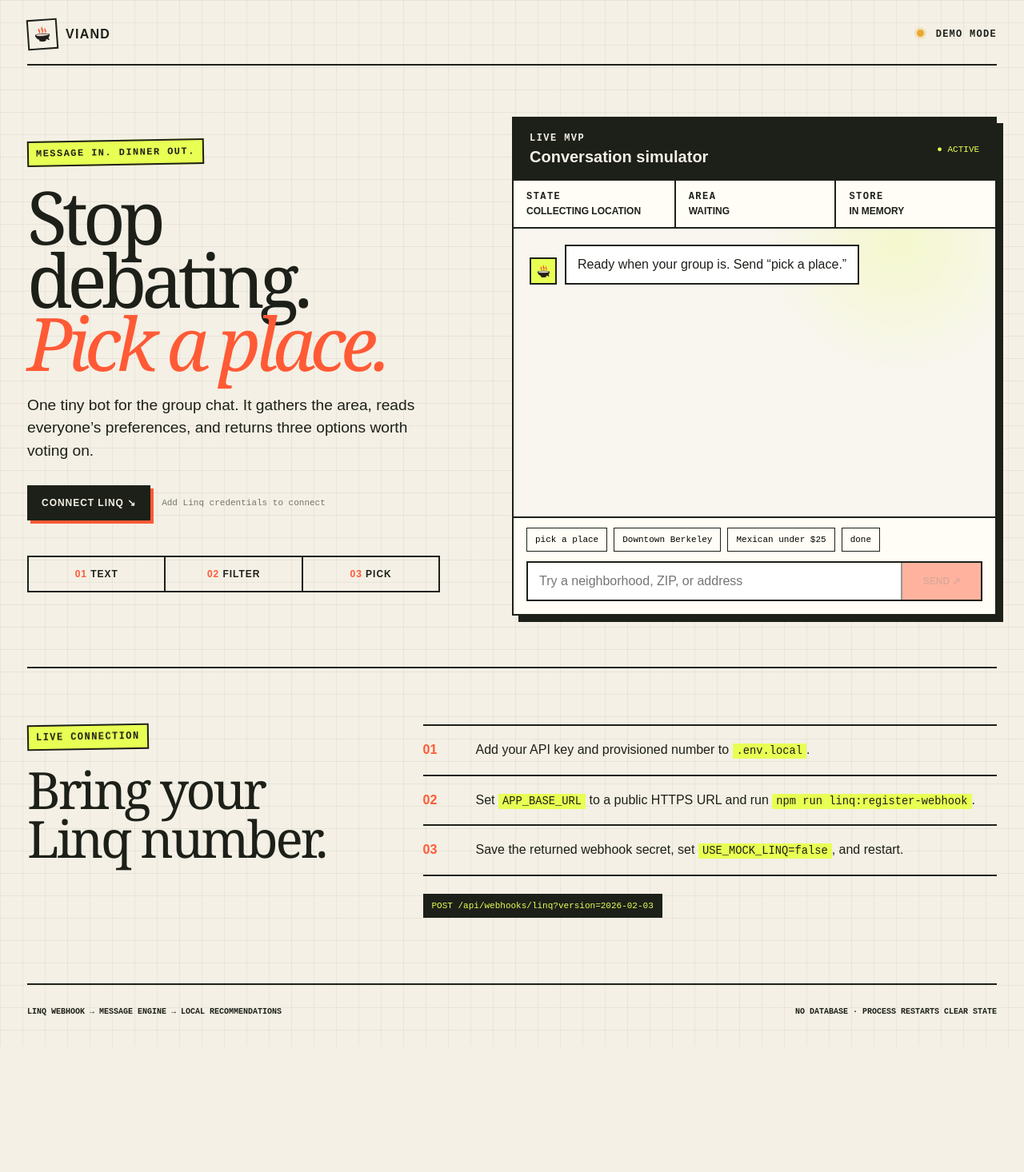
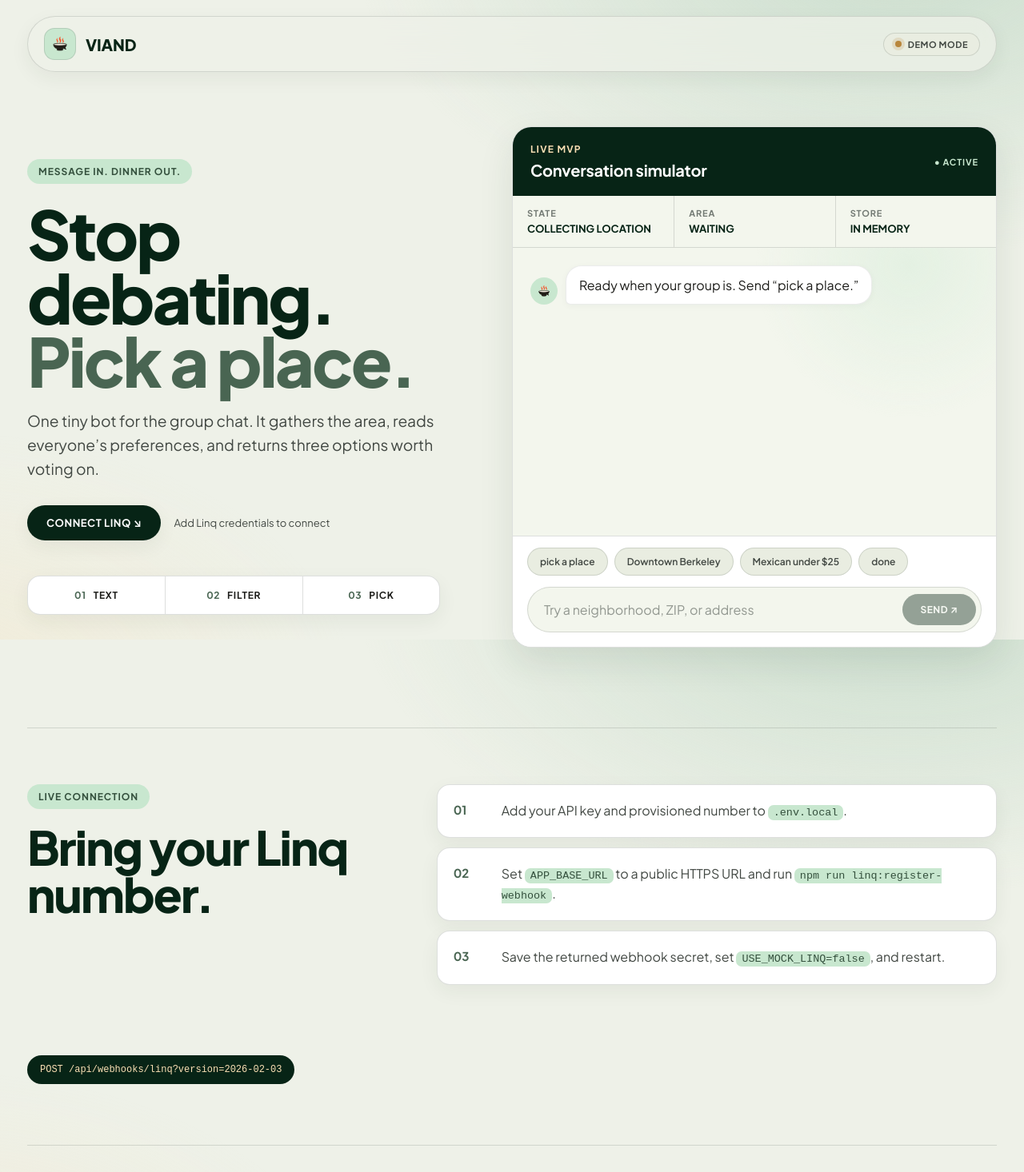
Before and after one commit to wymwill/Viand, a Next.js app: page / in a window 1280 px wide. Shown: the top 1466 px of the page at 80% size. Before the commit the page ends 1309 px from the top, so only its background shows below. Built offline with nearby package versions, Linux system fonts and the light colour scheme; no server answers.

Commit message:
Edited frontend

```diff
--- a/src/app/globals.css
+++ b/src/app/globals.css
@@ -1,12 +1,38 @@
 :root {
-  --ink: #1d2019;
-  --paper: #f4f0e5;
-  --tomato: #ff5a36;
-  --acid: #e8ff54;
-  --line: #1d2019;
-  --muted: #767568;
-  --panel: #fffdf5;
-  --shadow: 8px 8px 0 var(--ink);
+  --sans: var(--font-sans), "Plus Jakarta Sans", system-ui, -apple-system, sans-serif;
+
+  /* Organic Modernist surfaces (green-tinted cream, no pure white bg) */
+  --surface: #eef1e8;
+  --surface-low: #f3f6ed;
+  --surface-container: #e9ede1;
+  --surface-high: #e2e7d9;
+  --card: #ffffff;
+
+  /* Ink & structure */
+  --ink: #1c1c19;
+  --muted: #424843;
+  --outline: #727973;
+  --hairline: rgba(114, 121, 115, 0.24);
+  --hairline-soft: rgba(114, 121, 115, 0.14);
+
+  /* Botanical palette */
+  --primary: #072416;          /* deep forest green */
+  --primary-container: #1e3a2a;
+  --on-primary: #ffffff;
+  --secondary: #496552;        /* highland sage */
+  --secondary-container: #c8e7cf;
+  --on-secondary-container: #34503d;
+  --tertiary: #f9dfb4;         /* warm honey ochre */
+  --on-tertiary: #554424;
+  --error: #ba1a1a;
+
+  /* Shape & depth */
+  --radius-sm: 12px;
+  --radius: 16px;
+  --radius-lg: 24px;
+  --radius-pill: 9999px;
+  --shadow: 0 8px 24px rgba(30, 58, 42, 0.06);
+  --shadow-lg: 0 18px 44px rgba(30, 58, 42, 0.10);
 }
 
 * { box-sizing: border-box; }
@@ -17,11 +43,13 @@ body {
   margin: 0;
   color: var(--ink);
   background:
-    linear-gradient(rgba(29, 32, 25, .055) 1px, transparent 1px),
-    linear-gradient(90deg, rgba(29, 32, 25, .055) 1px, transparent 1px),
-    var(--paper);
-  background-size: 28px 28px;
-  font-family: Arial, Helvetica, sans-serif;
+    radial-gradient(1100px 620px at 88% -8%, rgba(174, 206, 184, 0.55), transparent 62%),
+    radial-gradient(900px 560px at -6% 108%, rgba(249, 223, 180, 0.30), transparent 58%),
+    var(--surface);
+  background-attachment: fixed;
+  font-family: var(--sans);
+  -webkit-font-smoothing: antialiased;
+  text-rendering: optimizeLegibility;
 }
 
 button, input { font: inherit; }
@@ -31,10 +59,11 @@ button { cursor: pointer; }
   position: fixed;
   top: -60px;
   left: 16px;
-  z-index: 10;
-  padding: 12px 16px;
-  color: var(--paper);
-  background: var(--ink);
+  z-index: 60;
+  padding: 12px 18px;
+  color: var(--on-primary);
+  background: var(--primary);
+  border-radius: var(--radius-pill);
 }
 .skip-link:focus { top: 12px; }
 
@@ -42,200 +71,257 @@ main {
   min-height: 100vh;
   max-width: 1440px;
   margin: 0 auto;
-  padding: 24px 34px;
+  padding: 20px 34px 34px;
 }
 
+/* ---------- Top bar (frosted, sticky) ---------- */
 .topbar {
+  position: sticky;
+  top: 12px;
+  z-index: 40;
   display: flex;
   align-items: center;
   justify-content: space-between;
-  padding-bottom: 18px;
-  border-bottom: 2px solid var(--line);
-  font-weight: 900;
-  letter-spacing: .08em;
+  margin-bottom: 8px;
+  padding: 14px 20px;
+  background: rgba(238, 241, 232, 0.75);
+  backdrop-filter: blur(14px) saturate(1.2);
+  -webkit-backdrop-filter: blur(14px) saturate(1.2);
+  border: 1px solid var(--hairline);
+  border-radius: var(--radius-pill);
+  box-shadow: var(--shadow);
 }
 
 .brand {
   display: flex;
-  gap: 10px;
+  gap: 12px;
   align-items: center;
-  color: inherit;
+  color: var(--primary);
   text-decoration: none;
+  font-weight: 800;
+  font-size: 20px;
+  letter-spacing: -0.01em;
 }
 
 .brand-mark {
   display: grid;
-  width: 38px;
-  height: 38px;
+  width: 40px;
+  height: 40px;
   place-items: center;
   overflow: hidden;
-  background: var(--paper);
-  border: 2px solid var(--line);
-  padding: 2px;
-  transform: rotate(-4deg);
+  background: var(--secondary-container);
+  border: 1px solid var(--hairline);
+  border-radius: 13px;
+  padding: 5px;
 }
-.brand-mark img {
-  width: 100%;
-  height: 100%;
-  object-fit: contain;
-}
+.brand-mark img { width: 100%; height: 100%; object-fit: contain; }
 
 .connection {
-  font-family: "Courier New", monospace;
-  font-size: 12px;
+  display: inline-flex;
+  align-items: center;
+  padding: 7px 14px;
+  background: var(--surface-container);
+  border: 1px solid var(--hairline);
+  border-radius: var(--radius-pill);
+  font-size: 11px;
+  font-weight: 700;
+  letter-spacing: 0.05em;
+  text-transform: uppercase;
+  color: var(--muted);
 }
 .connection i {
   display: inline-block;
-  width: 9px;
-  height: 9px;
-  margin-right: 6px;
+  width: 8px;
+  height: 8px;
+  margin-right: 8px;
   border-radius: 50%;
-  background: #39b764;
-  box-shadow: 0 0 0 3px rgba(57, 183, 100, .2);
+  background: var(--secondary);
+  box-shadow: 0 0 0 4px rgba(73, 101, 82, 0.16);
 }
-.connection.demo i { background: #e9a92f; box-shadow: 0 0 0 3px rgba(233, 169, 47, .2); }
-.connection.error i { background: var(--tomato); box-shadow: 0 0 0 3px rgba(255, 90, 54, .2); }
+.connection.connected { color: var(--on-secondary-container); background: var(--secondary-container); border-color: transparent; }
+.connection.demo i { background: #b8863b; box-shadow: 0 0 0 4px rgba(184, 134, 59, 0.18); }
+.connection.error { color: #7a1414; }
+.connection.error i { background: var(--error); box-shadow: 0 0 0 4px rgba(186, 26, 26, 0.16); }
 
+/* ---------- Hero ---------- */
 .hero {
   display: grid;
-  grid-template-columns: minmax(0, .92fr) minmax(520px, 1.08fr);
-  gap: clamp(42px, 7vw, 110px);
+  grid-template-columns: minmax(0, 0.92fr) minmax(520px, 1.08fr);
+  gap: clamp(42px, 7vw, 104px);
   align-items: center;
   min-height: calc(100vh - 150px);
-  padding: 64px 0;
-}
-
-.eyebrow, .console-head p, .status-grid span {
-  margin: 0;
-  font-family: "Courier New", monospace;
-  font-size: 12px;
-  font-weight: 800;
-  letter-spacing: .12em;
+  padding: 60px 0;
 }
 
 .eyebrow {
-  display: inline-block;
-  padding: 7px 9px;
-  background: var(--acid);
-  border: 2px solid var(--line);
-  transform: rotate(-1deg);
+  display: inline-flex;
+  align-items: center;
+  margin: 0;
+  padding: 8px 14px;
+  background: var(--secondary-container);
+  color: var(--on-secondary-container);
+  border-radius: var(--radius-pill);
+  font-size: 12px;
+  font-weight: 700;
+  letter-spacing: 0.08em;
+  text-transform: uppercase;
 }
 
 h1 {
-  margin: 24px 0;
-  font-family: Georgia, "Times New Roman", serif;
-  font-size: clamp(58px, 7.2vw, 112px);
-  line-height: .86;
-  letter-spacing: -.07em;
-  font-weight: 500;
+  margin: 22px 0;
+  font-family: var(--sans);
+  font-size: clamp(54px, 6.6vw, 104px);
+  line-height: 0.94;
+  letter-spacing: -0.035em;
+  font-weight: 800;
+  color: var(--primary);
 }
-
 h1 em {
-  color: var(--tomato);
-  font-weight: 500;
+  font-style: normal;
+  color: var(--secondary);
 }
 
 .lede {
-  max-width: 610px;
+  max-width: 600px;
   margin: 0;
-  font-size: clamp(17px, 1.5vw, 22px);
-  line-height: 1.5;
+  font-size: clamp(17px, 1.5vw, 21px);
+  line-height: 1.55;
+  color: var(--muted);
 }
 
 .imessage-action {
   display: flex;
   align-items: center;
-  gap: 14px;
-  margin-top: 28px;
+  gap: 16px;
+  margin-top: 30px;
 }
 .imessage-action a {
-  padding: 13px 16px;
-  color: var(--paper);
-  background: var(--ink);
-  border: 2px solid var(--line);
-  box-shadow: 4px 4px 0 var(--tomato);
-  font-size: 12px;
-  font-weight: 900;
-  letter-spacing: .08em;
+  padding: 14px 24px;
+  color: var(--on-primary);
+  background: var(--primary);
+  border-radius: var(--radius-pill);
+  box-shadow: var(--shadow);
+  font-size: 13px;
+  font-weight: 700;
+  letter-spacing: 0.04em;
   text-decoration: none;
-  transition: transform 160ms ease, box-shadow 160ms ease;
+  transition: transform 180ms ease, box-shadow 180ms ease, background 180ms ease;
 }
 .imessage-action a:hover,
 .imessage-action a:focus-visible {
-  transform: translate(2px, 2px);
-  box-shadow: 2px 2px 0 var(--tomato);
+  transform: translateY(-2px);
+  box-shadow: var(--shadow-lg);
 }
+.imessage-action a:active { transform: scale(0.97); }
 .imessage-action span {
   color: var(--muted);
-  font-family: "Courier New", monospace;
-  font-size: 11px;
+  font-size: 13px;
 }
 
 .flow {
   display: flex;
   max-width: 560px;
   margin-top: 44px;
-  border: 2px solid var(--line);
+  background: var(--card);
+  border: 1px solid var(--hairline);
+  border-radius: var(--radius);
+  box-shadow: var(--shadow);
+  overflow: hidden;
 }
 .flow span {
   flex: 1;
-  padding: 14px 10px;
+  padding: 16px 12px;
   text-align: center;
   font-size: 12px;
-  font-weight: 900;
-  letter-spacing: .08em;
+  font-weight: 700;
+  letter-spacing: 0.06em;
+  text-transform: uppercase;
+  color: var(--ink);
 }
-.flow span + span { border-left: 2px solid var(--line); }
-.flow b { color: var(--tomato); }
+.flow span + span { border-left: 1px solid var(--hairline); }
+.flow b { color: var(--secondary); margin-right: 6px; }
 
+/* ---------- Console (chat simulator card) ---------- */
 .console {
-  background: var(--panel);
-  border: 2px solid var(--line);
-  box-shadow: var(--shadow);
-  animation: rise .45s ease-out both;
+  background: var(--card);
+  border: 1px solid var(--hairline);
+  border-radius: var(--radius-lg);
+  box-shadow: var(--shadow-lg);
+  overflow: hidden;
+  animation: rise 0.5s ease-out both;
 }
 
 .console-head {
   display: flex;
   align-items: center;
   justify-content: space-between;
-  padding: 18px 20px;
-  background: var(--ink);
-  color: var(--paper);
+  padding: 20px 22px;
+  background: var(--primary);
+  color: var(--on-primary);
+}
+.console-head p {
+  margin: 0;
+  font-size: 12px;
+  font-weight: 700;
+  letter-spacing: 0.1em;
+  text-transform: uppercase;
+  color: var(--tertiary);
 }
 .console-head h2 {
-  margin: 5px 0 0;
+  margin: 6px 0 0;
   font-size: 20px;
+  font-weight: 700;
+  letter-spacing: -0.01em;
 }
 .pulse {
-  color: var(--acid);
-  font-family: "Courier New", monospace;
+  color: var(--secondary-container);
   font-size: 11px;
+  font-weight: 700;
+  letter-spacing: 0.08em;
+  text-transform: uppercase;
 }
 
 .status-grid {
   display: grid;
   grid-template-columns: repeat(3, 1fr);
-  border-bottom: 2px solid var(--line);
+  background: var(--surface-low);
+  border-bottom: 1px solid var(--hairline);
 }
-.status-grid div { padding: 13px 16px; min-width: 0; }
-.status-grid div + div { border-left: 2px solid var(--line); }
-.status-grid span, .status-grid strong {
+.status-grid div { padding: 15px 18px; min-width: 0; }
+.status-grid div + div { border-left: 1px solid var(--hairline); }
+.status-grid span {
   display: block;
+  font-size: 11px;
+  font-weight: 700;
+  letter-spacing: 0.08em;
+  text-transform: uppercase;
+  color: var(--outline);
   overflow: hidden;
   text-overflow: ellipsis;
   white-space: nowrap;
 }
-.status-grid strong { margin-top: 4px; font-size: 12px; }
+.status-grid strong {
+  display: block;
+  margin-top: 5px;
+  font-size: 13px;
+  font-weight: 700;
+  color: var(--primary);
+  overflow: hidden;
+  text-overflow: ellipsis;
+  white-space: nowrap;
+}
 
 .thread {
   height: 360px;
   overflow-y: auto;
-  padding: 20px;
+  padding: 22px;
   background:
-    radial-gradient(circle at 80% 5%, rgba(232, 255, 84, .22), transparent 28%),
-    #f8f6ef;
+    radial-gradient(circle at 82% 6%, rgba(200, 231, 207, 0.35), transparent 32%),
+    var(--surface-low);
 }
+.thread::-webkit-scrollbar { width: 5px; }
+.thread::-webkit-scrollbar-track { background: transparent; }
+.thread::-webkit-scrollbar-thumb { background: var(--hairline); border-radius: 10px; }
 
 .message {
   display: grid;
@@ -243,66 +329,85 @@ h1 em {
   gap: 10px;
   align-items: end;
   margin-bottom: 16px;
-  animation: pop .25s ease-out both;
+  animation: pop 0.25s ease-out both;
 }
 .message > span {
   display: grid;
   width: 34px;
   height: 34px;
   place-items: center;
-  border: 2px solid var(--line);
-  background: var(--acid);
+  border-radius: 50%;
+  background: var(--secondary-container);
+  color: var(--on-secondary-container);
   font-size: 9px;
-  font-weight: 900;
+  font-weight: 800;
+  letter-spacing: 0.04em;
+  overflow: hidden;
 }
-.message > span img {
-  width: 25px;
-  height: 25px;
-  object-fit: contain;
-}
+.message > span img { width: 22px; height: 22px; object-fit: contain; }
 .message p {
   width: fit-content;
   max-width: 84%;
   margin: 0;
-  padding: 12px 14px;
-  border: 2px solid var(--line);
-  background: white;
+  padding: 12px 16px;
+  border-radius: 20px;
+  border-bottom-left-radius: 6px;
+  background: var(--card);
+  border: 1px solid var(--hairline-soft);
+  box-shadow: 0 2px 8px rgba(30, 58, 42, 0.04);
   white-space: pre-wrap;
-  line-height: 1.4;
+  line-height: 1.45;
 }
-.message.you {
-  grid-template-columns: minmax(0, 1fr) 34px;
+.message.you { grid-template-columns: minmax(0, 1fr) 34px; }
+.message.you > span {
+  grid-column: 2;
+  background: var(--primary-container);
+  color: var(--on-primary);
 }
-.message.you > span { grid-column: 2; background: var(--tomato); }
 .message.you p {
   grid-column: 1;
   grid-row: 1;
   justify-self: end;
-  background: var(--ink);
-  color: var(--paper);
+  background: var(--primary-container);
+  border-color: transparent;
+  color: var(--on-primary);
+  border-radius: 20px;
+  border-bottom-right-radius: 6px;
 }
 
-.typing { padding: 4px 44px; letter-spacing: .25em; }
+.typing {
+  padding: 4px 46px;
+  letter-spacing: 0.3em;
+  color: var(--outline);
+}
 
 .quick-actions {
   display: flex;
   gap: 8px;
-  padding: 12px 16px 0;
+  padding: 14px 18px 0;
   overflow-x: auto;
-  border-top: 2px solid var(--line);
+  background: var(--card);
+  border-top: 1px solid var(--hairline);
 }
 .quick-actions button {
   flex: 0 0 auto;
-  padding: 8px 10px;
-  border: 1.5px solid var(--line);
-  background: transparent;
-  font-family: "Courier New", monospace;
-  font-size: 11px;
+  padding: 9px 15px;
+  border: 1px solid var(--hairline);
+  border-radius: var(--radius-pill);
+  background: var(--surface-container);
+  color: var(--muted);
+  font-size: 12px;
+  font-weight: 600;
+  transition: background 160ms ease, color 160ms ease, transform 120ms ease;
 }
 .quick-actions button:hover,
-.quick-actions button:focus-visible { background: var(--acid); }
+.quick-actions button:focus-visible {
+  background: var(--secondary-container);
+  color: var(--on-secondary-container);
+}
+.quick-actions button:active { transform: scale(0.95); }
 
-form { padding: 12px 16px 16px; }
+form { padding: 14px 18px 18px; background: var(--card); }
 form label {
   position: absolute;
   width: 1px;
@@ -312,130 +417,162 @@ form label {
 }
 .composer {
   display: flex;
-  border: 2px solid var(--line);
+  align-items: center;
+  gap: 8px;
+  padding: 6px 6px 6px 8px;
+  background: var(--surface-low);
+  border: 1px solid var(--hairline);
+  border-radius: var(--radius-pill);
+  transition: border-color 180ms ease, box-shadow 180ms ease;
+}
+.composer:focus-within {
+  border-color: var(--secondary);
+  box-shadow: 0 0 0 3px rgba(73, 101, 82, 0.16);
 }
 .composer input {
   min-width: 0;
   flex: 1;
-  padding: 14px;
+  padding: 11px 12px;
   border: 0;
-  background: white;
+  background: transparent;
+  color: var(--ink);
   outline: none;
 }
-.composer input:focus { box-shadow: inset 0 0 0 3px var(--acid); }
+.composer input::placeholder { color: rgba(66, 72, 67, 0.55); }
 .composer button {
-  min-width: 100px;
+  min-width: 92px;
+  padding: 12px 18px;
   border: 0;
-  border-left: 2px solid var(--line);
-  background: var(--tomato);
+  border-radius: var(--radius-pill);
+  background: var(--primary);
+  color: var(--on-primary);
   font-size: 12px;
-  font-weight: 900;
+  font-weight: 700;
+  letter-spacing: 0.04em;
+  transition: opacity 160ms ease, transform 120ms ease;
 }
-.composer button:disabled { cursor: not-allowed; opacity: .45; }
+.composer button:hover:not(:disabled) { opacity: 0.92; }
+.composer button:active:not(:disabled) { transform: scale(0.96); }
+.composer button:disabled { cursor: not-allowed; opacity: 0.4; }
 
 footer {
   display: flex;
   justify-content: space-between;
   gap: 20px;
-  padding: 18px 0 4px;
-  border-top: 2px solid var(--line);
-  font-family: "Courier New", monospace;
-  font-size: 10px;
-  font-weight: 800;
+  margin-top: 6px;
+  padding: 22px 4px 4px;
+  border-top: 1px solid var(--hairline);
+  font-size: 11px;
+  font-weight: 700;
+  letter-spacing: 0.06em;
+  text-transform: uppercase;
+  color: var(--outline);
 }
 
+/* ---------- Connection guide ---------- */
 .connection-guide {
   display: grid;
-  grid-template-columns: .75fr 1.25fr;
+  grid-template-columns: 0.78fr 1.22fr;
   gap: 64px;
   align-items: start;
+  margin-top: 40px;
   padding: 70px 0;
-  border-top: 2px solid var(--line);
+  border-top: 1px solid var(--hairline);
 }
 .connection-guide h2 {
   max-width: 520px;
-  margin: 20px 0 0;
-  font-family: Georgia, "Times New Roman", serif;
-  font-size: clamp(42px, 5vw, 76px);
-  font-weight: 500;
-  letter-spacing: -.05em;
-  line-height: .95;
+  margin: 18px 0 0;
+  font-family: var(--sans);
+  font-size: clamp(38px, 4.6vw, 64px);
+  font-weight: 800;
+  letter-spacing: -0.03em;
+  line-height: 1.0;
+  color: var(--primary);
 }
 .connection-guide ol {
   margin: 0;
   padding: 0;
   list-style: none;
-  border-top: 2px solid var(--line);
 }
 .connection-guide li {
   display: grid;
-  grid-template-columns: 50px 1fr;
+  grid-template-columns: 44px 1fr;
   gap: 16px;
-  padding: 18px 0;
-  border-bottom: 2px solid var(--line);
+  align-items: start;
+  padding: 20px;
+  margin-bottom: 12px;
+  background: var(--card);
+  border: 1px solid var(--hairline);
+  border-radius: var(--radius);
+  box-shadow: var(--shadow);
   line-height: 1.5;
+  color: var(--muted);
 }
-.connection-guide li b { color: var(--tomato); }
+.connection-guide li b {
+  color: var(--secondary);
+  font-size: 15px;
+}
 .connection-guide code {
-  padding: 2px 5px;
-  background: var(--acid);
-  font-family: "Courier New", monospace;
-  font-size: .86em;
+  padding: 2px 7px;
+  background: var(--secondary-container);
+  color: var(--on-secondary-container);
+  border-radius: 7px;
+  font-family: "SF Mono", ui-monospace, "Courier New", monospace;
+  font-size: 0.84em;
 }
 .endpoint {
-  grid-column: 2;
   width: fit-content;
-  margin: -42px 0 0;
-  padding: 9px 11px;
-  background: var(--ink);
-  color: var(--acid);
-  font-family: "Courier New", monospace;
-  font-size: 11px;
+  margin: 12px 0 0;
+  padding: 11px 16px;
+  background: var(--primary);
+  color: var(--tertiary);
+  border-radius: var(--radius-pill);
+  font-family: "SF Mono", ui-monospace, "Courier New", monospace;
+  font-size: 12px;
 }
 
 @keyframes rise {
-  from { opacity: 0; transform: translateY(18px) rotate(.3deg); }
-  to { opacity: 1; transform: translateY(0) rotate(0); }
+  from { opacity: 0; transform: translateY(18px); }
+  to { opacity: 1; transform: translateY(0); }
 }
 @keyframes pop {
   from { opacity: 0; transform: translateY(8px); }
 }
 
 @media (max-width: 960px) {
-  main { padding: 18px 20px; }
+  main { padding: 16px 20px 24px; }
   .hero {
     grid-template-columns: 1fr;
     min-height: auto;
-    padding: 52px 0;
+    padding: 44px 0;
   }
   .hero-copy { max-width: 720px; }
   .console { max-width: 720px; width: 100%; }
-  .connection-guide { grid-template-columns: 1fr; gap: 34px; }
-  .endpoint { grid-column: 1; margin: 0; }
+  .connection-guide { grid-template-columns: 1fr; gap: 30px; }
 }
 
 @media (max-width: 560px) {
-  main { padding: 14px; }
-  .connection { font-size: 10px; }
-  .hero { gap: 34px; padding: 36px 0; }
-  h1 { font-size: clamp(54px, 18vw, 78px); }
+  main { padding: 12px; }
+  .topbar { padding: 12px 16px; }
+  .connection { font-size: 10px; padding: 6px 11px; }
+  .hero { gap: 34px; padding: 30px 0; }
+  h1 { font-size: clamp(48px, 15vw, 72px); }
   .flow { margin-top: 30px; }
   .imessage-action { align-items: flex-start; flex-direction: column; }
-  .flow span { padding: 11px 4px; font-size: 10px; }
-  .console { box-shadow: 5px 5px 0 var(--ink); }
-  .console-head { align-items: flex-end; }
+  .flow span { padding: 13px 6px; font-size: 10px; }
   .console-head h2 { font-size: 17px; }
   .status-grid { grid-template-columns: 1fr 1fr; }
   .status-grid div:last-child { display: none; }
-  .thread { height: 340px; padding: 14px; }
+  .thread { height: 340px; padding: 16px; }
   .message p { max-width: 92%; font-size: 14px; }
-  footer { display: block; line-height: 1.5; }
+  footer { display: block; line-height: 1.7; }
 }
 
 @media (prefers-reduced-motion: reduce) {
   *, *::before, *::after {
     scroll-behavior: auto !important;
-    animation-duration: .01ms !important;
+    animation-duration: 0.01ms !important;
     animation-iteration-count: 1 !important;
+    transition-duration: 0.01ms !important;
   }
 }
```
Also changed, not shown: src/app/layout.tsx (+9 -1 lines), .claude/launch.json (added).
